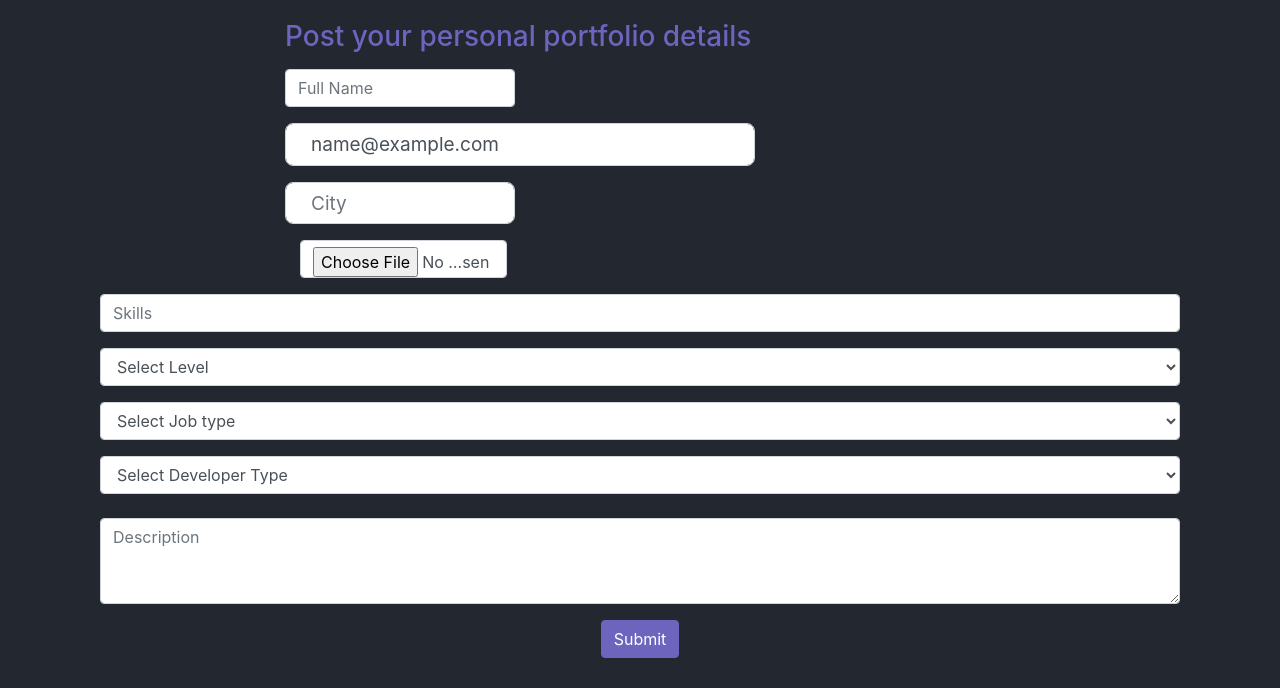
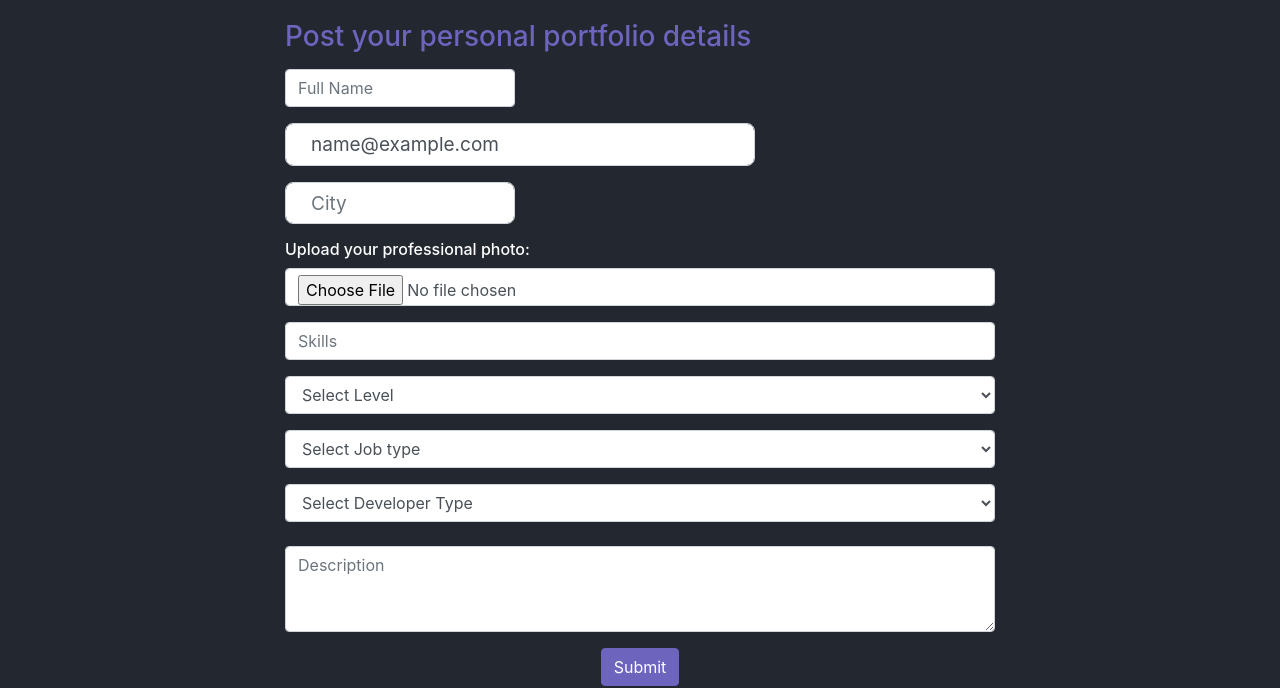
Before and after one commit to samratiam/Codersplace, a Django app: page /accounts/dashboard/ in a window 1280 px wide. Shown: the part 618-1306 px from the top of the page. Run offline with Django 4.2, Linux system fonts and the light colour scheme; the visitor is signed in with stand-in values (Sample User, id 1).

Commit message:
Fix the coder dashboard form design

```diff
--- a/templates/accounts/dashboard.html
+++ b/templates/accounts/dashboard.html
@@ -127,16 +127,15 @@
 							/>
 							{% endcomment %}
 						</div>
-						<div class="form-group col-md-4">
+						<div class="form-group">
+							<h6>Upload your professional photo:</h6>
 							<input
 								name="photo"
 								type="file"
 								class="form-control"
-								placeholder="Photo"
 								accept="image/*"
 								required
 							/>
-						</div>
 						</div>
 						<div class="form-group">
 							<input
@@ -183,6 +182,7 @@
 								placeholder="Description"
 							></textarea>
 						</div>
+					</div>
 					<div class="text-center">
 						<button type="submit" class="btn btn-accent">Submit</button>
 					</div>
```
Lines whose indentation alone changed are shown as unchanged.
